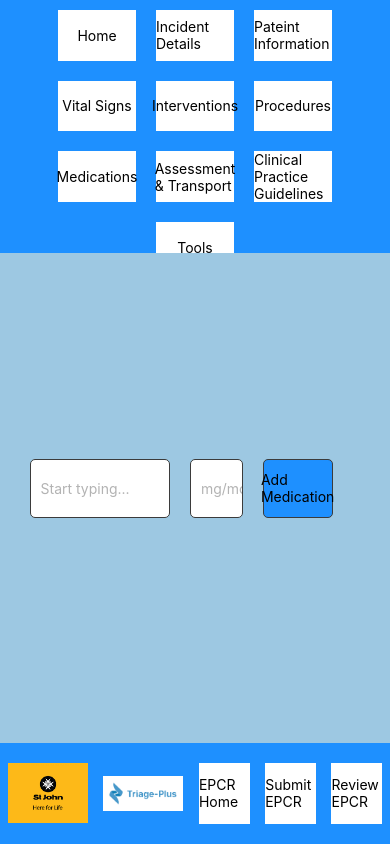
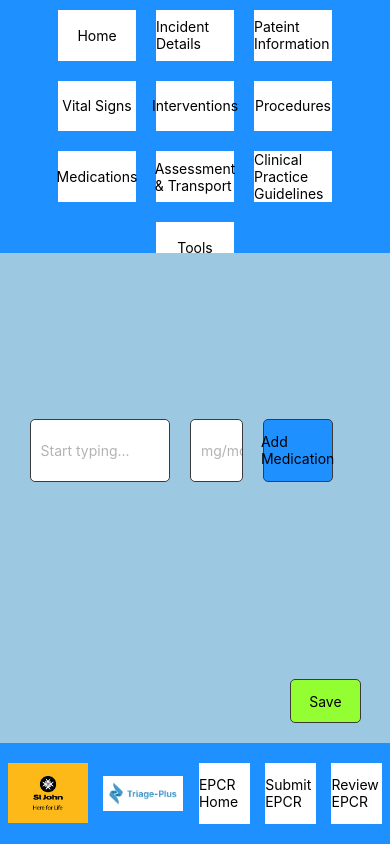
Before and after one commit to erinchocolate/triage-epcr-frontend, a React Native app: screen / in a window 390 px wide. Built offline with nearby package versions, Linux system fonts and the light colour scheme.

Commit message:
Put medication in a scrollbox

```diff
--- a/components/Medications.js
+++ b/components/Medications.js
@@ -1,4 +1,4 @@
-import { StyleSheet, Text, View, TouchableOpacity, TextInput} from 'react-native';
+import { StyleSheet, Text, View, TouchableOpacity, TextInput, ScrollView} from 'react-native';
 import { useState } from 'react';
 
 
@@ -9,6 +9,7 @@ export default function Medications() {
 
   return (
     <View style={styles.layout}>
+        <ScrollView style = {styles.scrollbox} contentContainerStyle ={styles.scrollcontent}>
             <View style={styles.row}>
                 <TextInput
                     value={medication}
@@ -24,6 +25,12 @@ export default function Medications() {
                     style={styles.input}/>
                 <TouchableOpacity style = {styles.button}>
                     <Text>Add Medication</Text>
+                </TouchableOpacity>
+        </View>
+        </ScrollView>
+        <View style={styles.bottomRow}>
+            <TouchableOpacity style = {styles.saveButton}>
+                <Text>Save</Text>
             </TouchableOpacity>
         </View>
     </View>
@@ -42,8 +49,17 @@ const commonStyle = {
 }
 
 const styles = StyleSheet.create({
+    scrollcontent:{
+        flexDirection: 'column',
+        justifyContent: 'center',
+        alignItems: 'center',
+        width: '100%',
+        height: '100%',
+    },
+    scrollbox:{
+    },
     layout: {
-        flexDirection: 'row',
+        flexDirection: 'column',
         alignItems: 'center',
         justifyContent: 'center',
         height: '58%',
@@ -53,7 +69,13 @@ const styles = StyleSheet.create({
     row:{
         flexDirection: 'row',
         width: '90%',
-        height: '20%',
+        height: '25%',
+    },
+    bottomRow:{
+        flexDirection: 'row',
+        width: '90%',
+        height: '15%',
+        marginTop: 'auto'
     },
     title:{
         ...commonStyle,
@@ -78,5 +100,12 @@ const styles = StyleSheet.create({
         width: '20%',
         height: '60%',
         backgroundColor: 'dodgerblue',
+    },
+    saveButton:{
+        ...commonStyle,
+        width: '20%',
+        height: '60%',
+        backgroundColor: '#93ff33',
+        marginLeft: 'auto'
     }
 })
```
Lines whose indentation alone changed are shown as unchanged.
